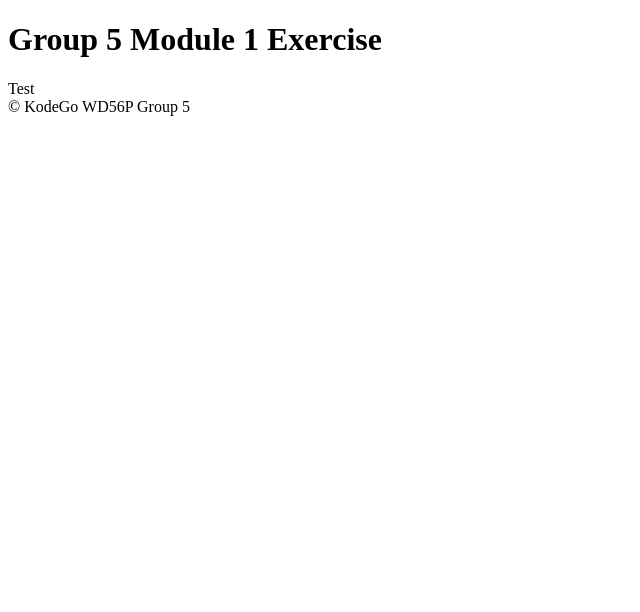
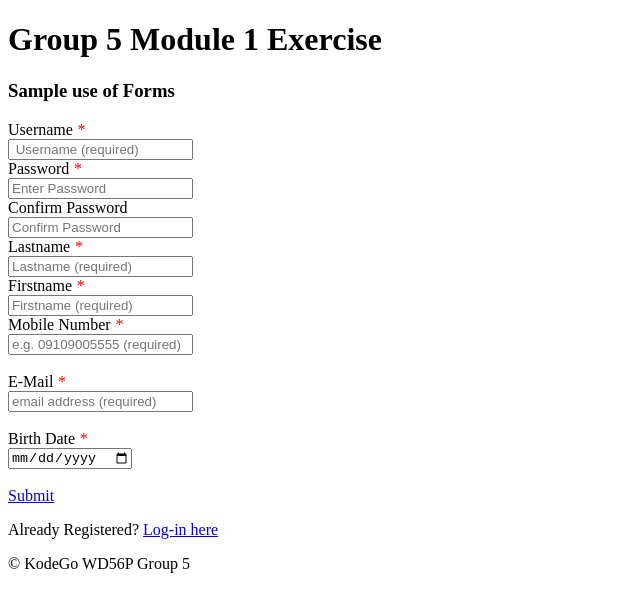
Before and after one commit to BatchWD56P/module-1-exercise, a plain HTML site: page index.html in a window 1280 px wide. Shown: the whole page, without its empty margins (0-640 px from the left). Drawn offline with Linux system fonts and the light colour scheme.

Commit message:
Added Forms

```diff
--- a/index.html
+++ b/index.html
@@ -11,7 +11,96 @@
       <h1>Group 5 Module 1 Exercise</h1>
     </header>
 
-    Test
+    <h3>Sample use of Forms</h3>
+
+    <div class="form-group">
+
+      <label for="newUsername">Username <i style="color: red">*</i></label
+      ><br />
+      <input
+        type="text"
+        name="newUsername"
+        placeholder=" Username (required)"
+        required
+      />
+    </div>
+    <div class="form-group">
+      <label for="newPassword">Password <i style="color: red">*</i></label
+      ><br />
+      <input
+        type="password"
+        name="newPassword"
+        placeholder="Enter Password"
+        required
+      />
+    </div>
+    <div class="form-group">
+      <label for="rePassword">Confirm Password </label><br />
+      <input
+        type="password"
+        name="rePassword"
+        placeholder="Confirm Password"
+      />
+    </div>
+    <div class="form-group">
+      <label for="newLastname">Lastname <i style="color: red">*</i></label
+      ><br />
+      <input
+        type="text"
+        name="newLastname"
+        placeholder="Lastname (required)"
+        required
+      />
+    </div>
+    <div class="form-group">
+      <label for="newFirstname">Firstname <i style="color: red">*</i></label
+      ><br />
+      <input
+        type="text"
+        name="newFirstname"
+        placeholder="Firstname (required)"
+        required
+      />
+    </div>
+    <div class="form-group">
+      <label for="usr_mobile">Mobile Number <i style="color: red">*</i></label
+      ><br />
+      <input
+        type="text"
+        name="usr_mobile"
+        maxlength="11"
+        placeholder="e.g. 09109005555 (required)"
+        required
+      />
+    </div>
+    <br />
+    <div class="form-group">
+      <label for="usr_email">E-Mail <i style="color: red">*</i></label
+      ><br />
+      <input
+        type="email"
+        name="usr_email"
+        placeholder="email address (required)"
+        required
+      />
+    </div>
+    <br />
+    <div class="form-group">
+      <label for="usr_bdate">Birth Date <i style="color: red">*</i></label
+      ><br />
+      <input
+        type="date"
+        name="usr_bdate"
+        required
+      />
+    </div>
+    <br />
+    <button">
+      <a href="#">Submit</a>
+    </button>
+    <p>
+      Already Registered? <a href="#">Log-in here</a>
+    </p>
 
     <footer>&copy; KodeGo WD56P Group 5</footer>
   </body>
```
